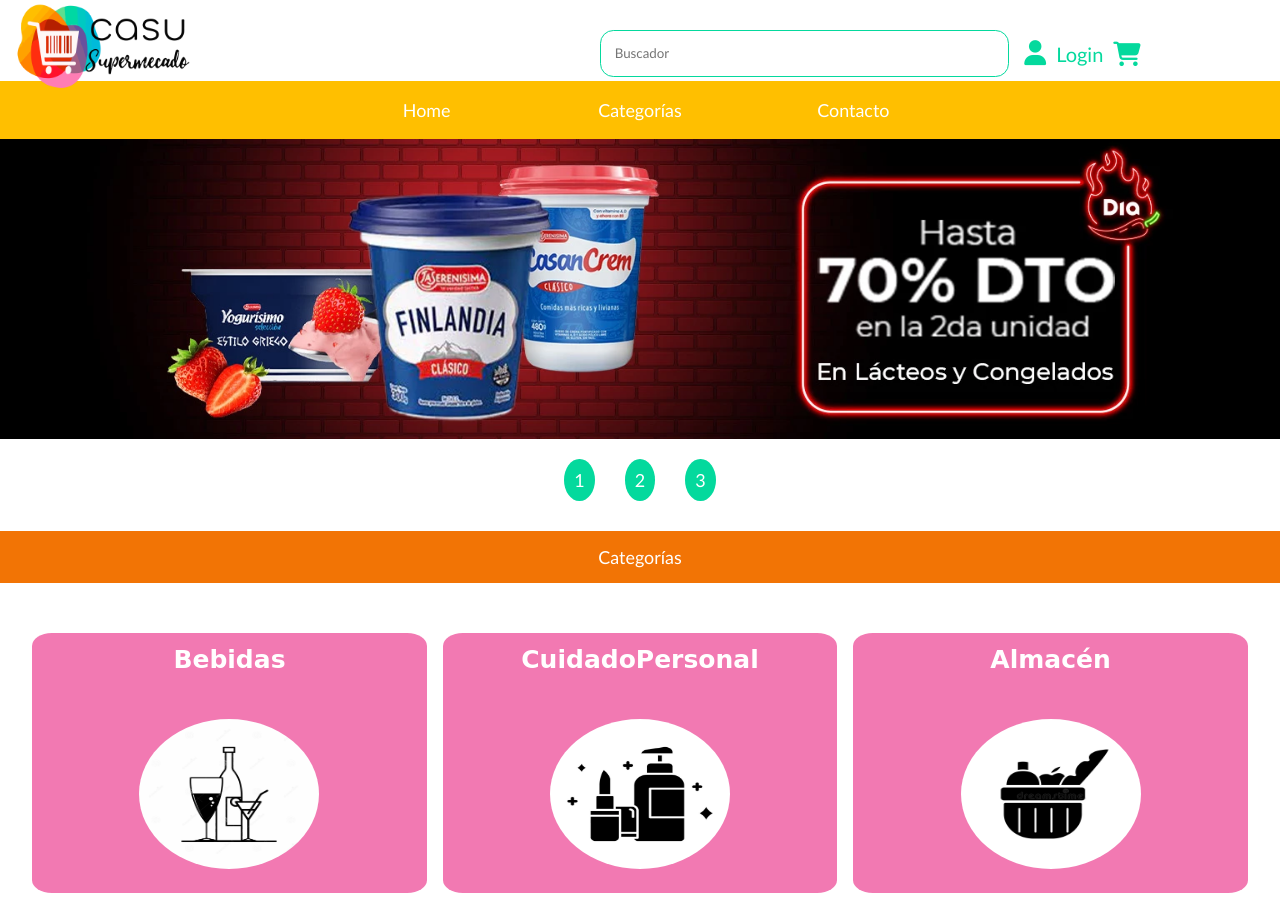
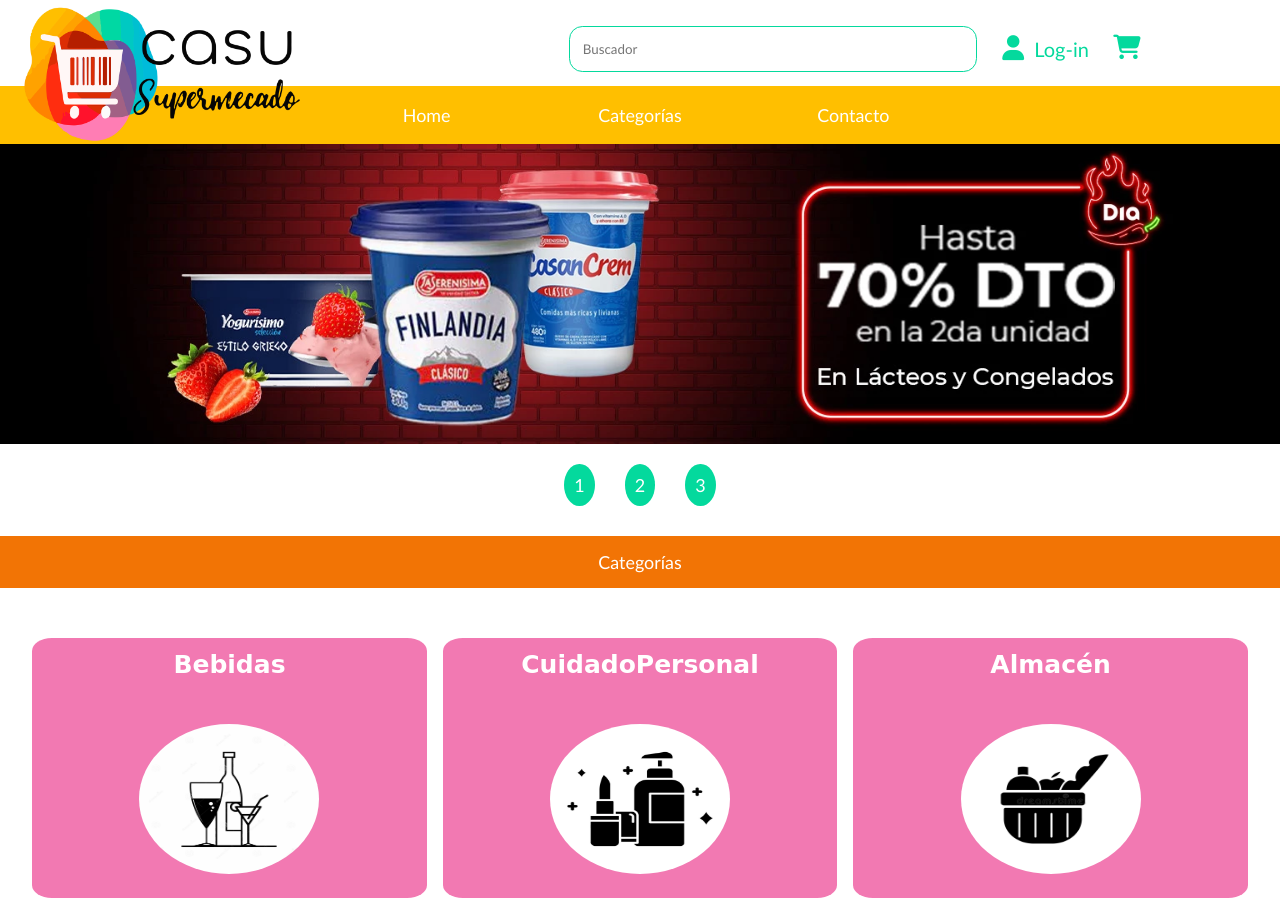
Before and after one commit to maraquino/TPWEB-Grupo10, a plain HTML site: page index.html in a window 1280 px wide. Shown: the top 901 px of the page. Drawn offline with Linux system fonts and the light colour scheme.

Commit message:
creo-que-ahi-quedo-el-responsive

```diff
--- a/css/estilos.css
+++ b/css/estilos.css
@@ -31,7 +31,7 @@ header {
 
 header a img {
   position: absolute;
-  top: 0;
+  top: 1.5em;
   left: 0.5em;
   width: 16.6em;
   z-index: 100;
@@ -349,6 +349,7 @@ h2 {
 .formasdepago img {
   width: 15.62em;
   height: 6.25em;
+  margin-top: 0.5em;
 }
 
 /*footer*/
@@ -394,7 +395,7 @@ footer{
   font-size: 20px;
   color: white;
 }
-@media screen and (min-width:37em ) {
+@media screen and (min-width:48em ) {
 
   body {
     background-color: white;
@@ -418,7 +419,7 @@ footer{
     position: absolute;
     top: 0;
     left: 0.5em;
-    width: 16.6em;
+    width: 22.6em;
     z-index: 100;
 
   }
@@ -464,7 +465,6 @@ footer{
     justify-content: space-around;
     align-items: center;
     transition: 1s;
-    width: 50%;
     margin: auto;
   }
 
@@ -497,7 +497,7 @@ footer{
   ul.banner {
     position: relative;
     width: 100%;
-    height: 300px;
+    height: 230px;
   }
 
   ul.banner li {
@@ -515,7 +515,7 @@ footer{
   ul.banner li img {
     width: 100%;
     height: 100%;
-    object-fit: cover;
+    background-size: cover;
   }
 
   ul.banner li:first-child {
@@ -817,34 +817,33 @@ header a img {
   position: absolute;
   top: 0;
   left: 0.5em;
-  width: 16.6em;
+  width: 26.6em;
   z-index: 100;
 
 }
 
 .encabezado {
-  width: 80%;
-  margin: auto;
   display: flex;
   flex-direction: row;
   justify-content: flex-end;
-  align-items: center;
-  flex-wrap: wrap;
   background-color: white;
 }
 
 #carrito {
   font-size: 2.18em;
   color: #04D99D;
+  margin-bottom: 1em;
+  margin-left: 1em;
 }
 
 #buscador {
   border: #04D99D 1px solid;
   border-radius: 1em;
-  margin: auto;
+  margin-bottom: 1em;
   width: 30.66em;
   height: 3.5em;
   padding-left:1em;
+  padding-right:1em;
 }
 
 .menu {
--- a/css/login.css
+++ b/css/login.css
@@ -32,6 +32,12 @@
   border: solid #04D99D 2px;
   margin-top: 200px;
 }
+#carrito {
+  font-size: 2.18em;
+  color: #04D99D;
+  margin-bottom: 1em;
+  margin-left: 1em;
+}
 
 #btn-modal-login:checked~.modal .contenedor-login {
   transform: translateY(0%);
@@ -44,10 +50,11 @@
 
 .lbl-modal-login {
   color: #04D99D;
-  padding: 10px 10px;
   border-radius: 4px;
   cursor: pointer;
   font-size: 20px;
+  margin-bottom: 1em;
+  margin-left: 1em;
 }
 
 .lbl-modal-login a i {
--- a/index.html
+++ b/index.html
@@ -13,21 +13,20 @@
 
 <body>
   <header>
-    <div class="encabezado">
+    <section class="encabezado">
       <a href="index.html"><img src="img/LOGOHEADER.png" alt="logo" id="logo" /></a>
 
       <form action="#" method="post">
         <input type="search" id="buscador" name="buscador" placeholder="Buscador" />
       </form>
 
-      <label for="btn-modal-login" class="lbl-modal-login"><a href=""><i class="fa-solid fa-user"></i></a> Login</label>
+      <label for="btn-modal-login" class="lbl-modal-login"><a href=""><i class="fa-solid fa-user"></i></a> Log-in</label>
       <input type="checkbox" id="btn-modal-login" />
       <div class="modal-login">
         <div class="contenedor-login">
           <header>
             <img src="img/LOGOHEADER.png" alt="logo" class="logo-login" />
             <label for="btn-modal-login" class="cerrar">X</label>
-
           <div>
             <form action="#" method="post" class="contenido-login">
               <div class="contenedorInput-login">
@@ -88,7 +87,7 @@
         </div>
       </div>
       <a href="carrito.html" id="carrito"><i class="fa-sharp fa-solid fa-cart-shopping"></i></a>
-    </div>
+    </section>
   </header>
   <nav>
     <ul class="menu">
```
